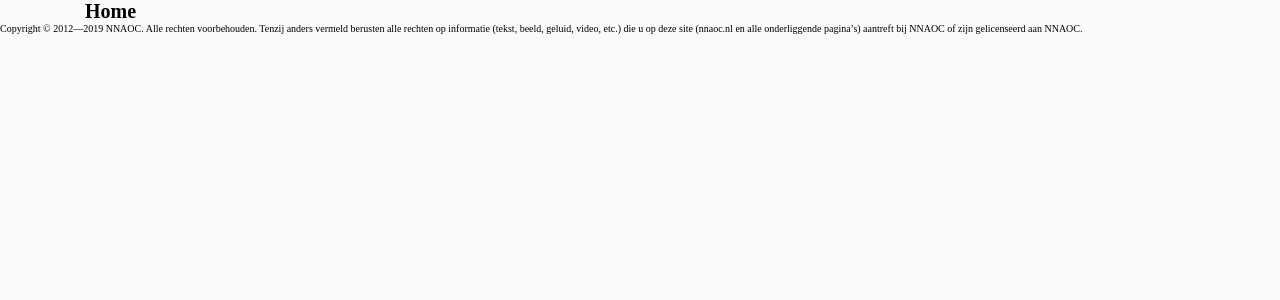
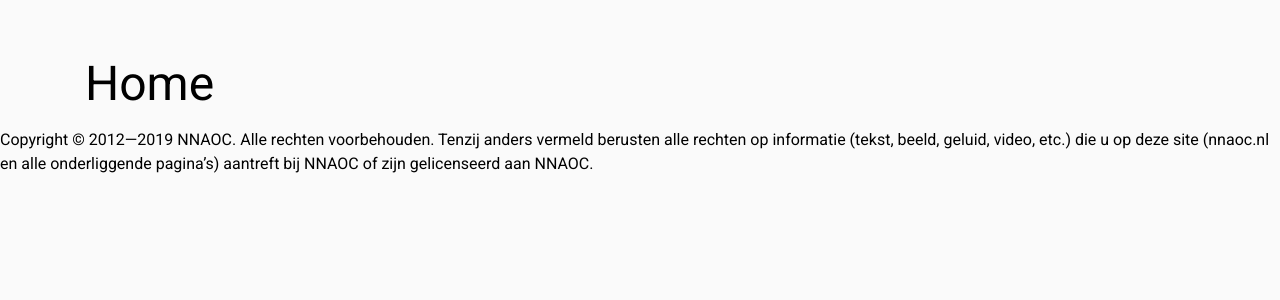
Before and after one commit to jessevdp/nnaoc.website, a Jekyll site: the page built from pages/home.html, in a window 1280 px wide. Shown: the top 300 px of the page. Built offline with Jekyll 4.4.1, drawn with Linux system fonts in a browser that asks for light colours.

Commit message:
Add basic typography styles
And import it into the common stylesheet

```diff
--- /dev/null
+++ b/_sass/base/typography.scss
@@ -0,0 +1,53 @@
+@import "_variables/spacers";
+@import "_mixins/fonts";
+
+body,
+p,
+h1,
+h2,
+h3 {
+  @include primary-font;
+  font-weight: 400;
+}
+
+body {
+  font-size: 1.6rem;
+}
+
+p {
+  font-size: 1.6rem;
+  padding-top: map-get($spacers, 2);
+}
+
+h1 {
+  font-size: 4.8rem;
+  padding-top: map-get($spacers, 5);
+}
+h2 {
+  font-size: 3.2rem;
+}
+h3 {
+  font-size: 2.4rem;
+}
+
+h2,
+h3 {
+  padding-top: map-get($spacers, 4);
+}
+
+h4,
+h5,
+h6 {
+  @include secondary-font;
+  padding-top: map-get($spacers, 3);
+  padding-bottom: map-get($spacers, 2);
+}
+
+h4 {
+  font-size: 1.6rem;
+}
+
+h5,
+h6 {
+  font-size: 1.2rem;
+}
--- a/styles/common.scss
+++ b/styles/common.scss
@@ -5,4 +5,5 @@
 
 @import "base/reset";
 @import "base/color";
+@import "base/typography";
 @import "utilities/spacing";
```
